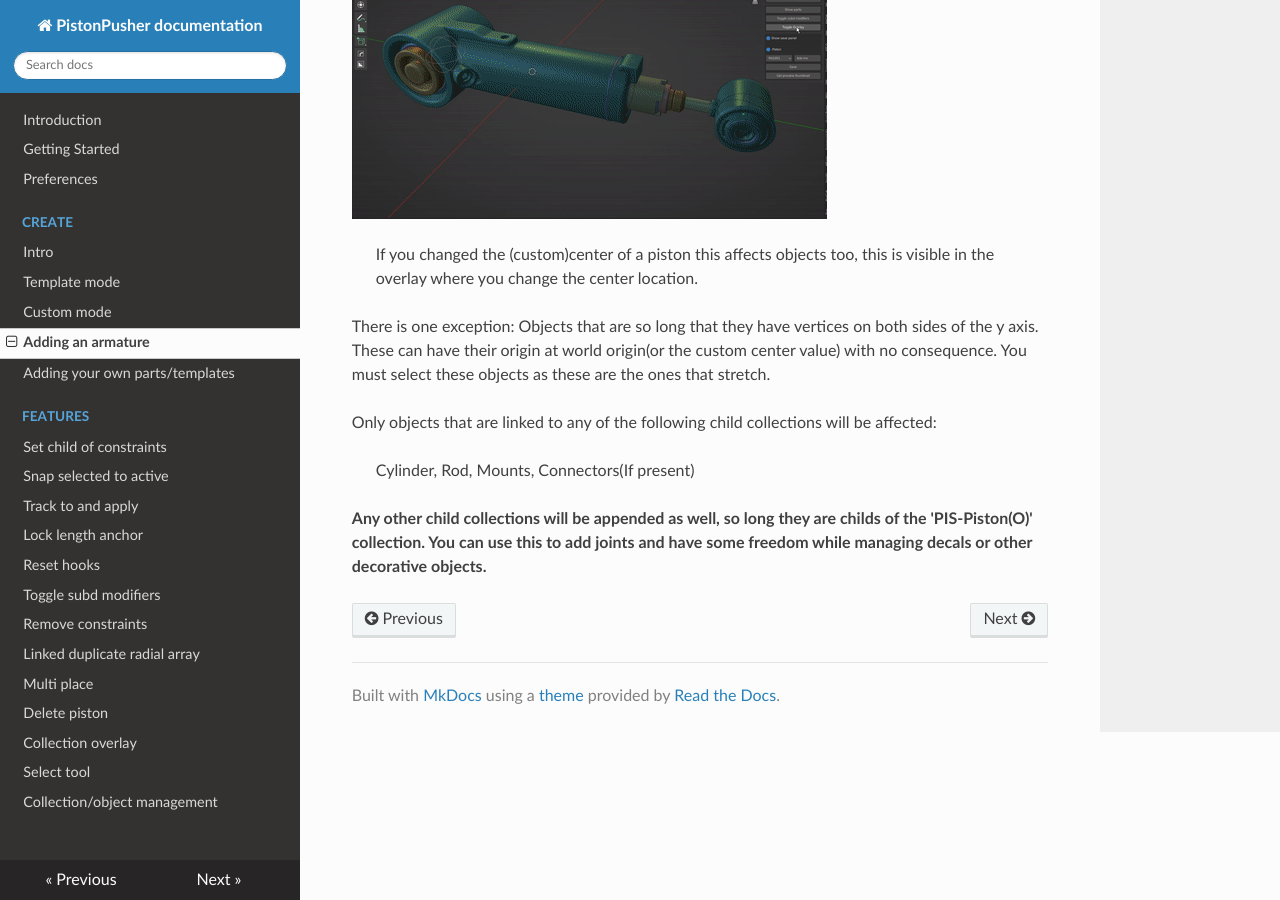
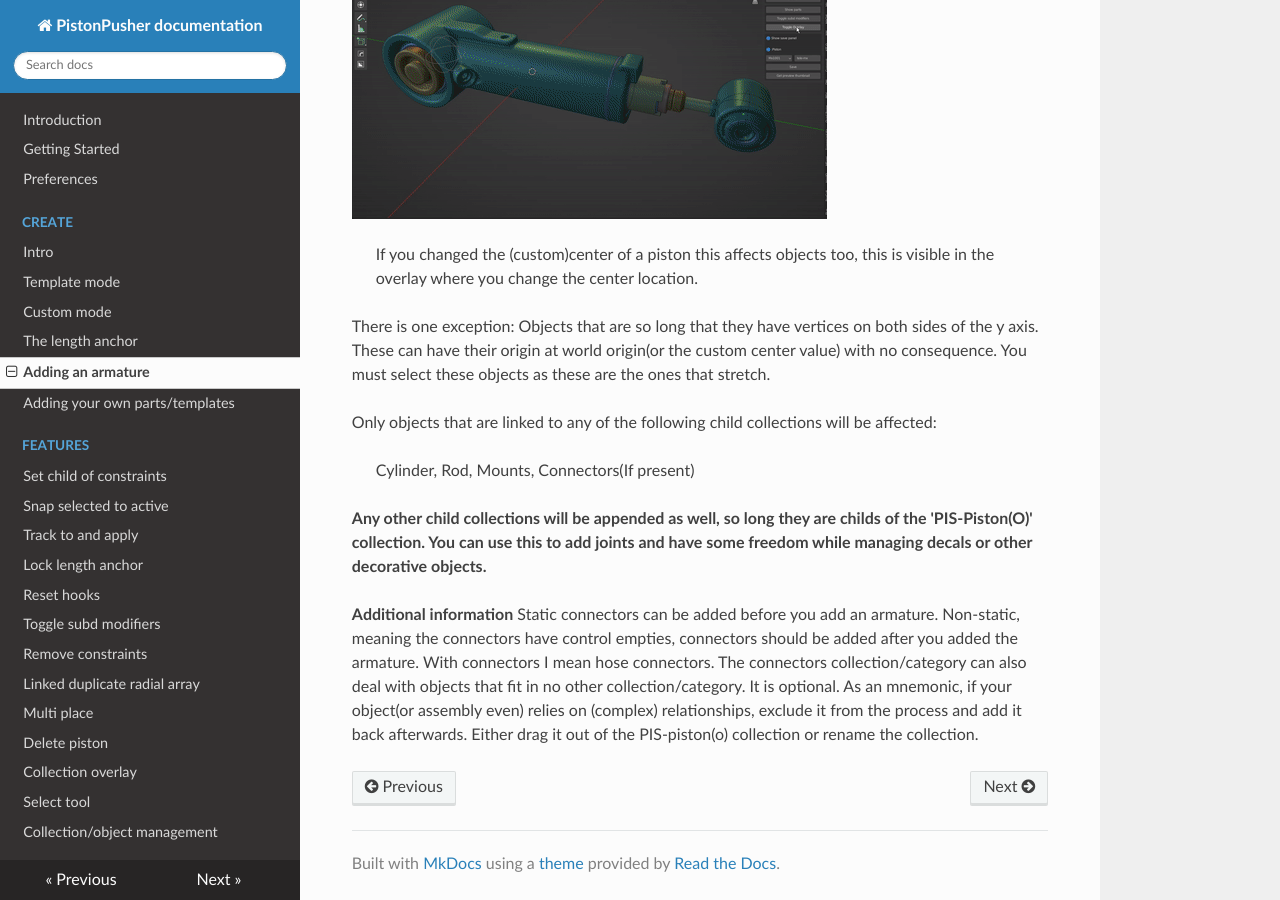
Before and after one commit to ZenderB3D/pp_docs, an MkDocs documentation site: the page built from docs/Create/addarmature.md, in a window 1280 px wide and 900 px high, scrolled down 1304 px. Built offline with MkDocs 1.6.1, drawn with Linux system fonts in a browser that asks for light colours; nearby versions of some CDN libraries; some of the changed text lies outside the part shown.

Commit message:
added length anchor page

```diff
--- a/docs/Create/addarmature.md
+++ b/docs/Create/addarmature.md
@@ -5,7 +5,7 @@ After you prepared the piston you're almost done. This section describes how the
 
 
 **Type of piston**
-The operator knows a few different approaches, you toggle between these by changing the value of the 'Front length anchor' checkbox. The right approach depends a lot on where the mounts are placed and wether they should pivot or not.
+The operator knows a few different approaches, you toggle between these by changing the value of the 'Front length anchor' checkbox. The right approach depends a lot on where the mounts are placed and wether they should pivot or not. See the length anchor section for more.
 
 **Telescopic rods**
 Telescopic rods can also be made at this point. Simply duplicate the first piston rod and scale it down on the X and Z axis. Move it slightly forward. Each rod needs its origin set to its end.
@@ -24,3 +24,7 @@ Only objects that are linked to any of the following child collections will be a
 >Cylinder, Rod, Mounts, Connectors(If present)
 
 **Any other child collections will be appended as well, so long they are childs of the 'PIS-Piston(O)' collection. You can use this to add joints and have some freedom while managing decals or other decorative objects.**
+
+
+**Additional information**
+Static connectors can be added before you add an armature. Non-static, meaning the connectors have control empties, connectors should be added after you added the armature. With connectors I mean hose connectors. The connectors collection/category can also deal with objects that fit in no other collection/category. It is optional. As an mnemonic, if your object(or assembly even) relies on (complex) relationships, exclude it from the process and add it back afterwards. Either drag it out of the PIS-piston(o) collection or rename the collection.
--- a/mkdocs.yml
+++ b/mkdocs.yml
@@ -10,6 +10,7 @@ nav:
         - Intro: Create/create.md
         - Template mode: Create/templatemode.md
         - Custom mode: Create/custommode.md
+        - The length anchor: Create/lengthanchor.md
         - Adding an armature: Create/addarmature.md
         - Adding your own parts/templates: Create/addparts.md
     - Features:
```
Also changed, not shown: docs/Create/lengthanchor.md (added, +14 -0 lines), docs/Create/templatemode.md (+4 -0 lines), docs/gettingstarted.md (+2 -0 lines), docs/images/forwardla.jpg (added), docs/images/rearla.jpg (added).
